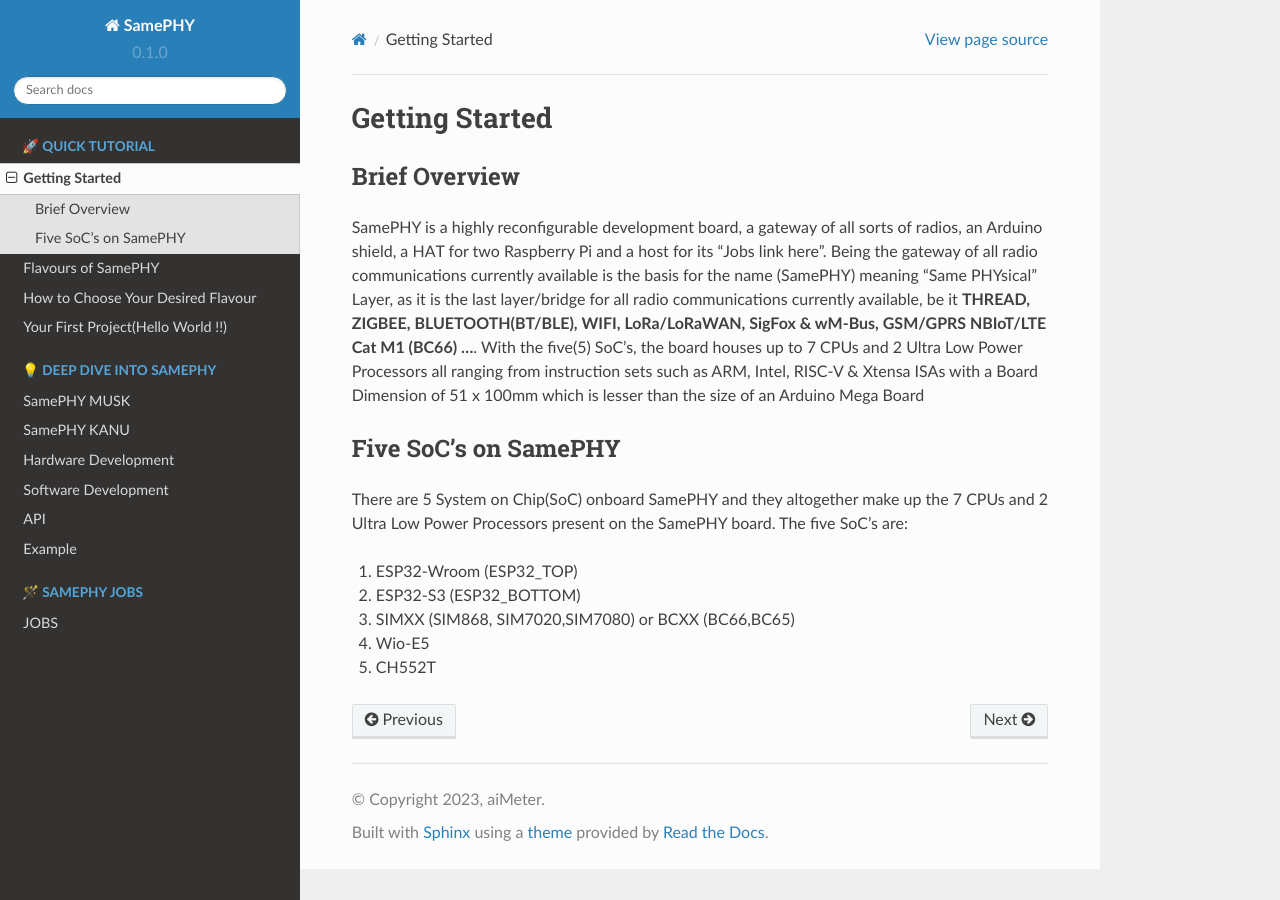
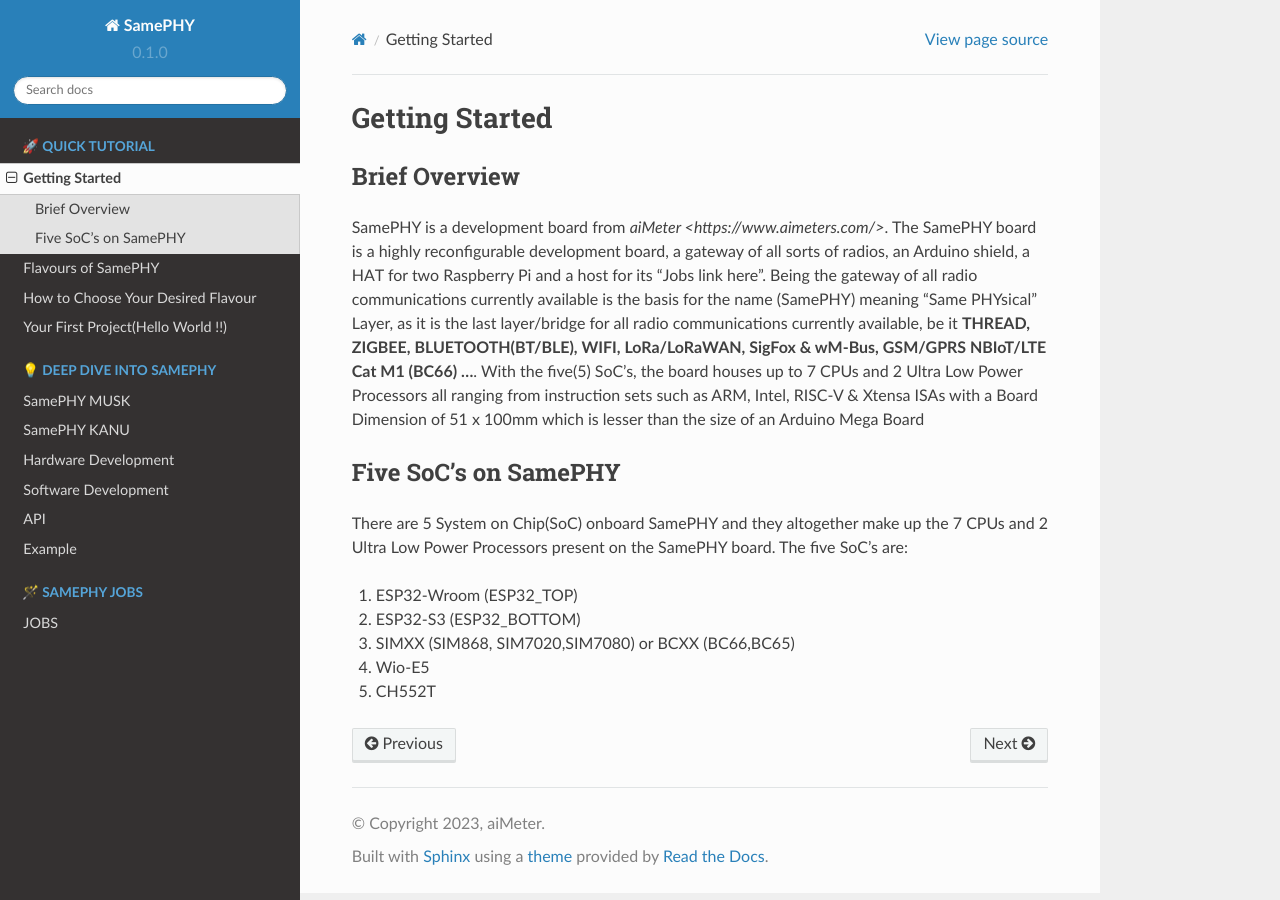
Before and after one commit to petchu99/bookish-waddle, a Sphinx documentation site: the page built from docs/source/Intro/getting-started.rst, in a window 1280 px wide. Built offline with Sphinx 7.4.7 and the Read the Docs theme 2.0.0, drawn with Linux system fonts in a browser that asks for light colours; pages that are not in the unit, such as notebooks, are missing from menus.

Commit message:
Update getting-started.rst

```diff
--- a/docs/source/Intro/getting-started.rst
+++ b/docs/source/Intro/getting-started.rst
@@ -4,7 +4,7 @@
 Brief Overview
 --------------
 
-SamePHY is a highly reconfigurable development board, a gateway of all sorts of radios, an Arduino shield, a HAT for two Raspberry Pi and a host for its “Jobs link here”. Being the gateway of all radio communications currently available is the basis for the name (SamePHY) meaning "Same PHYsical" Layer, as it is the last layer/bridge for all radio communications currently available, be it **THREAD, ZIGBEE, BLUETOOTH(BT/BLE), WIFI, LoRa/LoRaWAN, SigFox & wM-Bus, GSM/GPRS NBIoT/LTE Cat M1 (BC66) ...**. With the five(5) SoC's, the board houses up to 7 CPUs and 2 Ultra Low Power Processors all ranging from instruction sets such as ARM, Intel, RISC-V & Xtensa ISAs with a Board Dimension of 51 x 100mm which is lesser than the size of an Arduino Mega Board
+SamePHY is a development board from `aiMeter <https://www.aimeters.com/>`. The SamePHY board is a highly reconfigurable development board, a gateway of all sorts of radios, an Arduino shield, a HAT for two Raspberry Pi and a host for its “Jobs link here”. Being the gateway of all radio communications currently available is the basis for the name (SamePHY) meaning "Same PHYsical" Layer, as it is the last layer/bridge for all radio communications currently available, be it **THREAD, ZIGBEE, BLUETOOTH(BT/BLE), WIFI, LoRa/LoRaWAN, SigFox & wM-Bus, GSM/GPRS NBIoT/LTE Cat M1 (BC66) ...**. With the five(5) SoC's, the board houses up to 7 CPUs and 2 Ultra Low Power Processors all ranging from instruction sets such as ARM, Intel, RISC-V & Xtensa ISAs with a Board Dimension of 51 x 100mm which is lesser than the size of an Arduino Mega Board
 
 Five SoC's on SamePHY
 ---------------------
```
